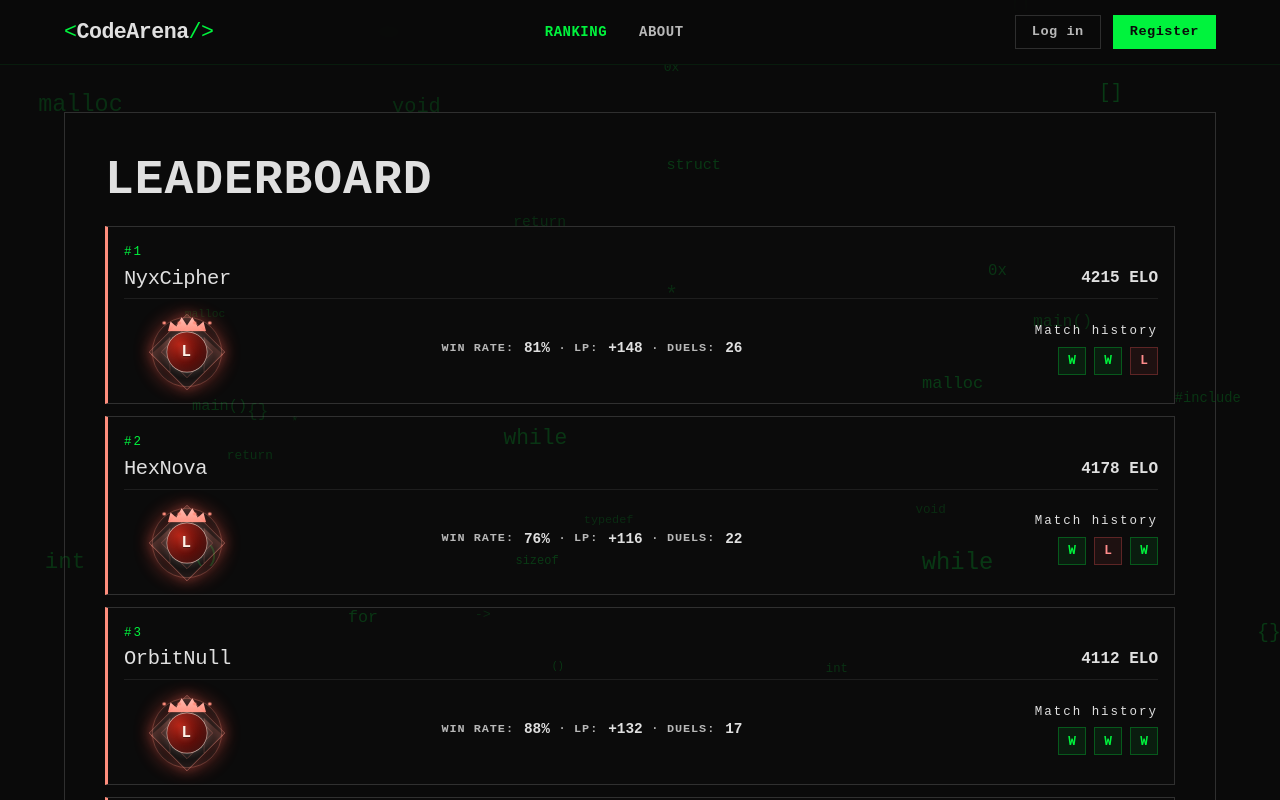
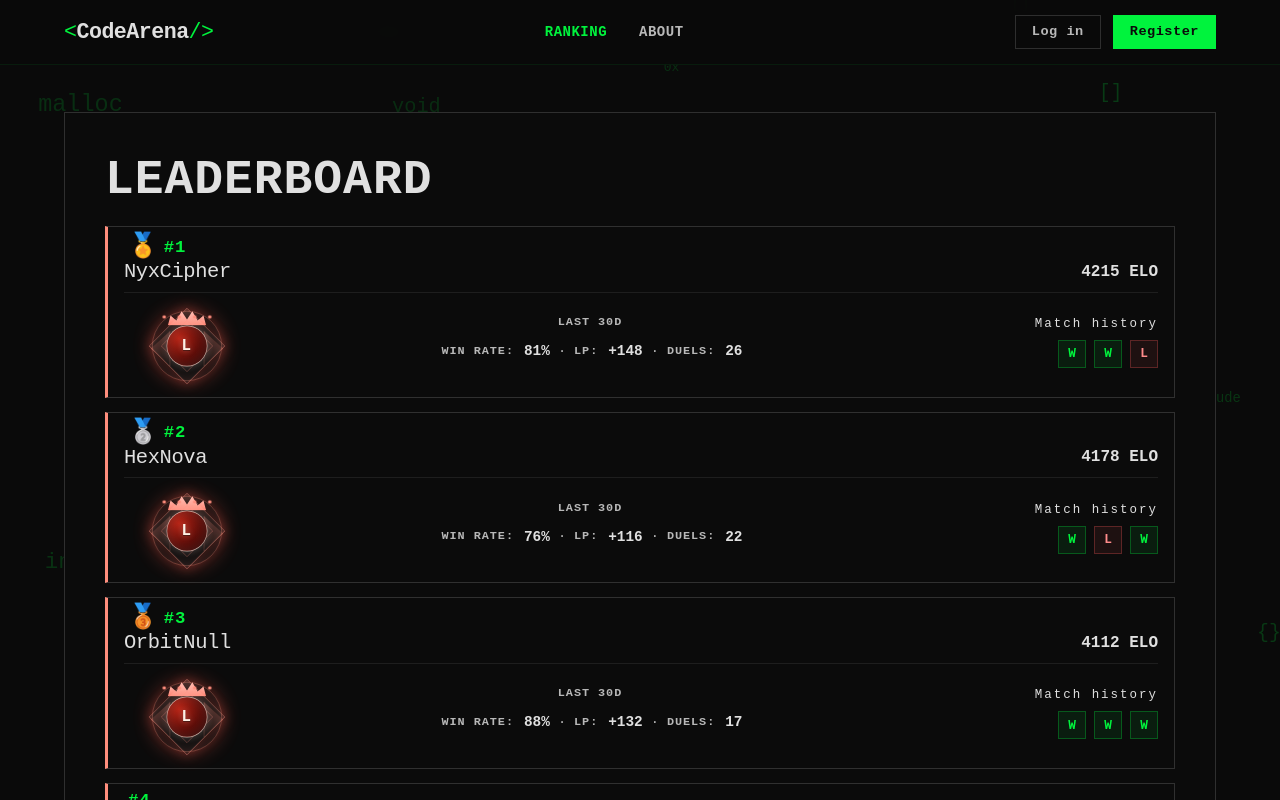
Before and after one commit to tjlsimoes/ft_transcendence, an Angular app in the folder frontend/: page /ranking in a window 1280 px wide. Shown: the top 800 px of the page. Built offline with nearby package versions, Linux system fonts and the light colour scheme.

Commit message:
feat(ranking): enhance leaderboard with weekly stats and ranking medals

```diff
--- a/frontend/src/app/about/about.css
+++ b/frontend/src/app/about/about.css
@@ -158,7 +158,7 @@
 }
 
 .terminal-body {
-  padding: 16px;
+  padding: 160px;
   font-size: 0.83rem;
   line-height: 1.7;
 }
--- a/frontend/src/app/ranking/ranking.css
+++ b/frontend/src/app/ranking/ranking.css
@@ -3,13 +3,16 @@
 	margin: 0 auto;
 	padding: 112px 24px 96px;
 	color: var(--text);
+	position: relative;
+	z-index: 1;
 }
 
 .leaderboard-section {
 	border: 1px solid var(--border);
 	/* Use the same solid background as the login card */
-	background: var(--bg);
+	background: color-mix(in srgb, var(--bg) 92%, #1a1a1a);
 	padding: 40px;
+	overflow: hidden;
 }
 
 .section-heading {
@@ -17,7 +20,6 @@
 }
 
 .section-kicker,
-.rank-label,
 .mini-title {
 	color: var(--accent);
 	text-transform: uppercase;
@@ -39,16 +41,55 @@
 
 .leaderboard-grid {
 	display: grid;
-	gap: 12px;
+	gap: 14px;
 }
 
 .player-card {
 	display: grid;
 	gap: 10px;
-	padding: 16px;
+	padding: 28px 16px 16px;
 	border: 1px solid var(--border);
 	border-left: 3px solid #ff8e7d;
 	background: color-mix(in srgb, var(--bg) 92%, #1a1a1a);
+	position: relative;
+}
+
+.rank-label {
+	position: absolute;
+	top: 6px;
+	left: 10px;
+	display: inline-flex;
+	align-items: center;
+	gap: 5px;
+	padding: 2px 10px;
+	color: var(--accent);
+	font-size: 1rem;
+	font-weight: 700;
+	line-height: 1;
+	letter-spacing: 0.05em;
+	text-transform: none;
+	margin: 0;
+}
+
+.rank-medal {
+	font-size: 1.5rem;
+	line-height: 1;
+}
+
+.rank-number {
+	font-size: 1.08rem;
+	font-weight: 800;
+}
+
+.rank-label.rank-top-three {
+	border-color: color-mix(in srgb, var(--accent) 52%, var(--border));
+	background: color-mix(in srgb, var(--bg) 92%, #1a1a1a);
+	box-shadow: none;
+	color: var(--text);
+}
+
+.rank-label.rank-top-three .rank-number {
+	color: var(--accent);
 }
 
 .player-head {
@@ -109,6 +150,16 @@
 	font-size: 0.85rem;
 	line-height: 1.4;
 	padding: 8px 10px;
+}
+
+.weekly-stats-block {
+	display: grid;
+	gap: 1px;
+	justify-items: center;
+}
+
+.stats-period {
+	margin: 0;
 }
 
 .weekly-item {
@@ -199,6 +250,10 @@
 		padding-left: 0;
 	}
 
+	.weekly-stats-block {
+		justify-items: start;
+	}
+
 	.match-history-block {
 		grid-column: 1 / -1;
 		justify-items: start;
--- a/frontend/src/app/ranking/ranking.html
+++ b/frontend/src/app/ranking/ranking.html
@@ -5,11 +5,23 @@
 		</div>
 
 		<div class="leaderboard-grid">
-			@for (player of topPlayers; track player.rank) {
+			@for (player of topPlayers(); track player.rank) {
 				<article class="player-card" [class]="player.tone">
+					<p class="rank-label" [class.rank-top-three]="player.rank <= 3">
+						@if (player.rank === 1) {
+							<span class="rank-medal" aria-hidden="true">🏅</span>
+						}
+						@if (player.rank === 2) {
+							<span class="rank-medal" aria-hidden="true">🥈</span>
+						}
+						@if (player.rank === 3) {
+							<span class="rank-medal" aria-hidden="true">🥉</span>
+						}
+						<span class="rank-number">#{{ player.rank }}</span>
+					</p>
+
 					<div class="player-head">
 						<div class="player-name-wrap">
-							<p class="rank-label">#{{ player.rank }}</p>
 							<h3 class="player-name">{{ player.name }}</h3>
 						</div>
 
@@ -32,6 +44,8 @@
 							</div>
 						</div>
 
+						<div class="weekly-stats-block">
+							<p class="stats-period weekly-label">Last 30d</p>
 							<div class="weekly-line" aria-label="Weekly stats">
 								@for (stat of player.weeklyStats; track stat.label) {
 									<span class="weekly-item">
@@ -46,6 +60,7 @@
 										<span class="dot">·</span>
 									}
 								}
+							</div>
 						</div>
 
 						<div class="match-history-block">
--- a/frontend/src/app/ranking/ranking.ts
+++ b/frontend/src/app/ranking/ranking.ts
@@ -1,4 +1,22 @@
-import { Component } from '@angular/core';
+import { Component, OnInit, signal } from '@angular/core';
+
+export type MatchResult = 'W' | 'L';
+
+export interface WeeklyStat {
+  label: string;
+  value: string;
+}
+
+export interface LeaderboardPlayer {
+  rank: number;
+  name: string;
+  league: string;
+  tone: string;
+  mark: string;
+  elo: number;
+  recentMatches: MatchResult[];
+  weeklyStats: WeeklyStat[];
+}
 
 @Component({
   selector: 'app-ranking',
@@ -6,8 +24,15 @@ import { Component } from '@angular/core';
   templateUrl: './ranking.html',
   styleUrl: './ranking.css',
 })
-export class Ranking {
-  protected readonly topPlayers = [
+export class Ranking implements OnInit {
+  protected readonly topPlayers = signal<LeaderboardPlayer[]>([]);
+
+  ngOnInit(): void {
+    this.loadRankingData();
+  }
+
+  private loadRankingData(): void {
+    this.topPlayers.set([
       {
         rank: 1,
         name: 'NyxCipher',
@@ -148,6 +173,6 @@ export class Ranking {
           { label: 'Duels', value: '14' },
         ],
       },
-  ];
-
+    ]);
   }
+}
```
Lines whose indentation alone changed are shown as unchanged.
